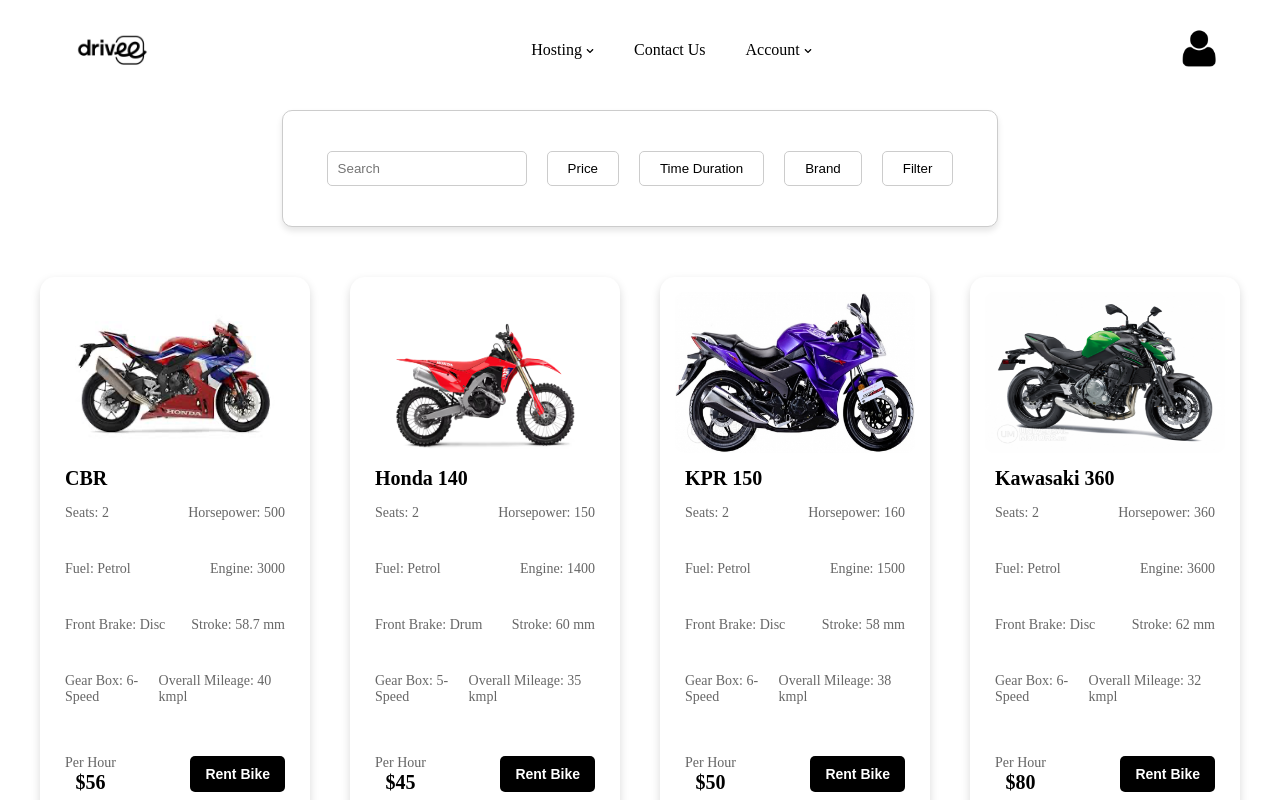
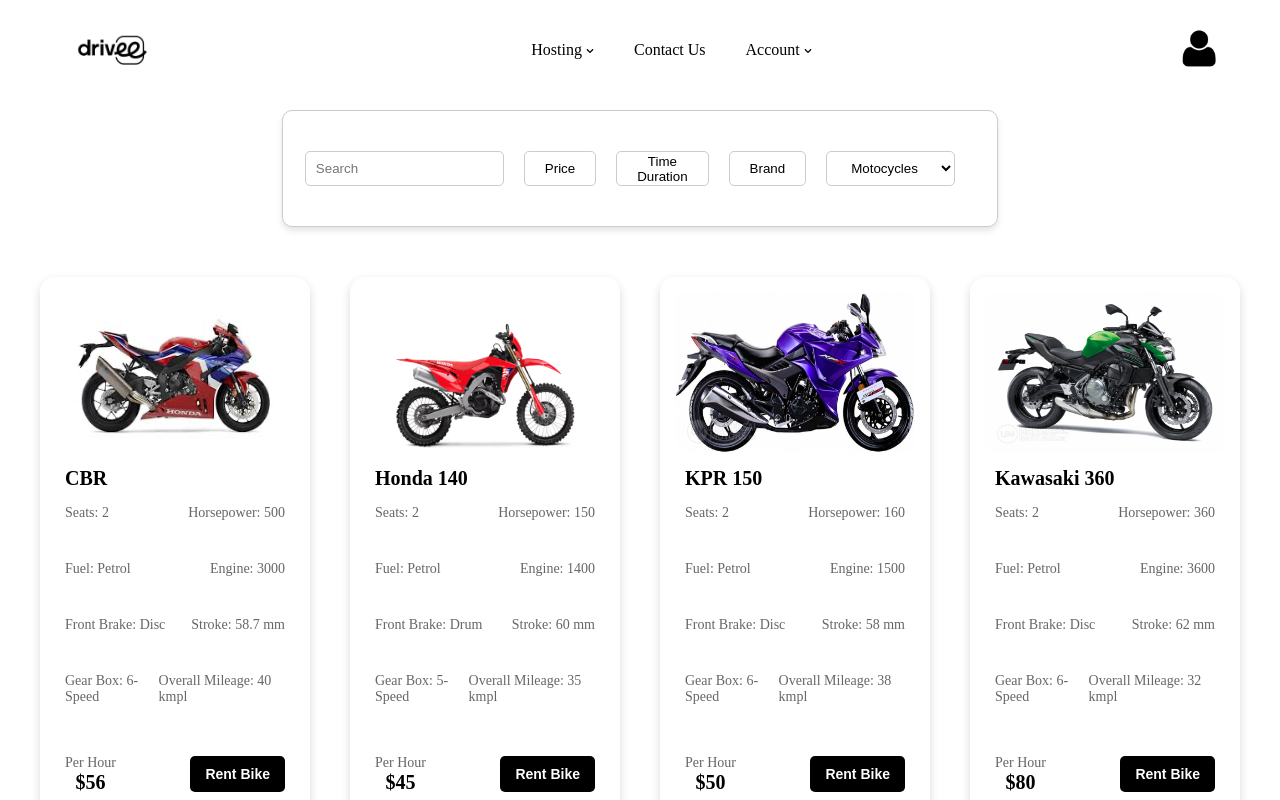
Before and after one commit to Yuizhey/Oris_dz_moto, a React (Vite) app: page /motohomepage in a window 1280 px wide. Shown: the top 800 px of the page. Built offline with nearby package versions, Linux system fonts and the light colour scheme.

Commit message:
домавил фильтр на тип товара

```diff
--- a/src/components/SearchBar/SearchBar.jsx
+++ b/src/components/SearchBar/SearchBar.jsx
@@ -10,13 +10,20 @@
     props.onChange(value);
   }
 
+  function handleChangeType(event){
+    props.onChangeType(event.target.value)
+  }
+
   return (
     <div className={styles.searchBar}>
       <input type="text" placeholder="Search" className={styles.searchInput} onChange={handleSearch}/>
       <button className={styles.dropdownButton}>Price</button>
       <button className={styles.dropdownButton}>Time Duration</button>
       <button className={styles.dropdownButton}>Brand</button>
-      <button className={styles.searchButton}>Filter</button>
+      <select className={styles.dropdownButton} onChange={handleChangeType}>
+        <option value="motocycles">Motocycles</option>
+        <option value="cars">Cars</option>
+      </select>
     </div>
   )
 }
--- /dev/null
+++ b/src/constants/CarsConsts.js
@@ -0,0 +1,196 @@
+const carsConsts = [
+    {
+        id: 1,
+        imagePath: "images/CBR.png",
+        name: "CBR",
+        characteristics: {
+            seats: 2,
+            horsepower: 500,
+            fuel: "Petrol",
+            engine: 3000,
+            doors: 4,
+            drive: 4,
+            type: "Hatchback",
+            luggage: 4
+        },
+        pricePerHour: 56
+    },
+    {
+        id: 2,
+        imagePath: "images/TeslaModel3.png",
+        name: "Tesla Model 3",
+        characteristics: {
+            seats: 5,
+            horsepower: 450,
+            fuel: "Electric",
+            engine: 0,
+            doors: 4,
+            drive: 2,
+            type: "Sedan",
+            luggage: 3
+        },
+        pricePerHour: 80
+    },
+    {
+        id: 3,
+        imagePath: "images/FordMustang.png",
+        name: "Ford Mustang",
+        characteristics: {
+            seats: 4,
+            horsepower: 480,
+            fuel: "Petrol",
+            engine: 5000,
+            doors: 2,
+            drive: 2,
+            type: "Coupe",
+            luggage: 2
+        },
+        pricePerHour: 100
+    },
+    {
+        id: 4,
+        imagePath: "images/BMWX5.png",
+        name: "BMW X5",
+        characteristics: {
+            seats: 5,
+            horsepower: 335,
+            fuel: "Diesel",
+            engine: 3000,
+            doors: 4,
+            drive: 4,
+            type: "SUV",
+            luggage: 5
+        },
+        pricePerHour: 120
+    },
+    {
+        id: 5,
+        imagePath: "images/AudiA6.png",
+        name: "Audi A6",
+        characteristics: {
+            seats: 5,
+            horsepower: 261,
+            fuel: "Petrol",
+            engine: 2000,
+            doors: 4,
+            drive: 4,
+            type: "Sedan",
+            luggage: 4
+        },
+        pricePerHour: 90
+    },
+    {
+        id: 6,
+        imagePath: "images/MercedesGLE.png",
+        name: "Mercedes GLE",
+        characteristics: {
+            seats: 5,
+            horsepower: 362,
+            fuel: "Hybrid",
+            engine: 3000,
+            doors: 4,
+            drive: 4,
+            type: "SUV",
+            luggage: 5
+        },
+        pricePerHour: 110
+    },
+    {
+        id: 7,
+        imagePath: "images/ToyotaCamry.png",
+        name: "Toyota Camry",
+        characteristics: {
+            seats: 5,
+            horsepower: 206,
+            fuel: "Petrol",
+            engine: 2500,
+            doors: 4,
+            drive: 2,
+            type: "Sedan",
+            luggage: 4
+        },
+        pricePerHour: 70
+    },
+    {
+        id: 8,
+        imagePath: "images/HondaCivic.png",
+        name: "Honda Civic",
+        characteristics: {
+            seats: 5,
+            horsepower: 180,
+            fuel: "Petrol",
+            engine: 1500,
+            doors: 4,
+            drive: 2,
+            type: "Hatchback",
+            luggage: 3
+        },
+        pricePerHour: 50
+    },
+    {
+        id: 9,
+        imagePath: "images/NissanGTR.png",
+        name: "Nissan GTR",
+        characteristics: {
+            seats: 4,
+            horsepower: 565,
+            fuel: "Petrol",
+            engine: 3800,
+            doors: 2,
+            drive: 4,
+            type: "Coupe",
+            luggage: 2
+        },
+        pricePerHour: 150
+    },
+    {
+        id: 10,
+        imagePath: "images/ChevroletTahoe.png",
+        name: "Chevrolet Tahoe",
+        characteristics: {
+            seats: 7,
+            horsepower: 355,
+            fuel: "Petrol",
+            engine: 5300,
+            doors: 4,
+            drive: 4,
+            type: "SUV",
+            luggage: 6
+        },
+        pricePerHour: 130
+    },
+    {
+        id: 11,
+        imagePath: "images/Porsche911.png",
+        name: "Porsche 911",
+        characteristics: {
+            seats: 2,
+            horsepower: 379,
+            fuel: "Petrol",
+            engine: 3000,
+            doors: 2,
+            drive: 4,
+            type: "Coupe",
+            luggage: 1
+        },
+        pricePerHour: 200
+    },
+    {
+        id: 12,
+        imagePath: "images/LamborghiniHuracan.png",
+        name: "Lamborghini Huracan",
+        characteristics: {
+            seats: 2,
+            horsepower: 630,
+            fuel: "Petrol",
+            engine: 5200,
+            doors: 2,
+            drive: 4,
+            type: "Supercar",
+            luggage: 1
+        },
+        pricePerHour: 300
+    }
+];
+
+export default carsConsts;
--- a/src/pages/MotoHomePage.jsx
+++ b/src/pages/MotoHomePage.jsx
@@ -4,30 +4,43 @@
 import SearchBar from '../components/SearchBar/SearchBar'
 import Footer from '../components/Footer/Footer'
 import motocyclesConsts from "../constants/MotocyclesConsts"
+import carsConsts from "../constants/CarsConsts"
 import "./pages.css"
 
 function MotoHomePage() {
   const [filteredMotocycleList, setFilteredMotocycleList] = useState(motocyclesConsts);
+  const [filteredCarsList, setFilteredCarsList] = useState(carsConsts);
+  const [currentTypeOfList, setCurrentTypeOfList] = useState("motocycles");
 
   function handleSearch(query) {
     const lowerQuery = query.toLowerCase();
+    const listToFilter = currentTypeOfList ==="motocycles" ? motocyclesConsts : carsConsts;
 
     if (query.trim() === "") {
       setFilteredMotocycleList(motocyclesConsts);
+      setFilteredCarsList(carsConsts);
     } else {
-      const filtered = motocyclesConsts.filter(item =>
+      const filtered = listToFilter.filter(item =>
         item.name.toLowerCase().includes(lowerQuery)
       );
-      setFilteredMotocycleList(filtered);
+      if (currentTypeOfList ==="motocycles"){
+        setFilteredMotocycleList(filtered);
+      }else{
+        setFilteredCarsList(filtered);
+      }
     }
   }
+
+  function handleChangeType(type){
+    setCurrentTypeOfList(type);
+  };
 
   return (
     <div className="page-container">
       <Navbar />
-      <SearchBar onChange={handleSearch} />
+      <SearchBar onChange={handleSearch} onChangeType={handleChangeType}/>
       <div className="content">
-        <MotoCardsGrid list={filteredMotocycleList} />
+        <MotoCardsGrid list={currentTypeOfList === 'motocycles' ? filteredMotocycleList : filteredCarsList} />
       </div>
       <Footer />
     </div>
```
